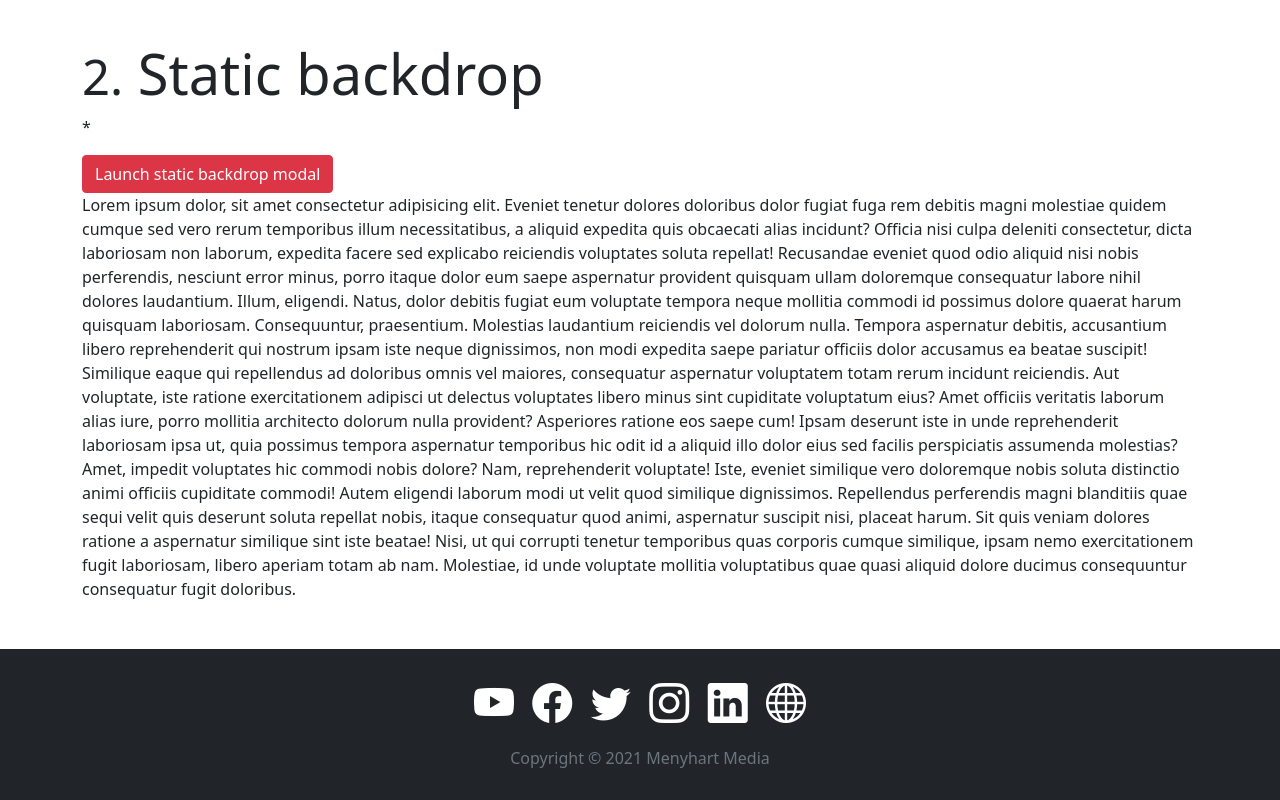
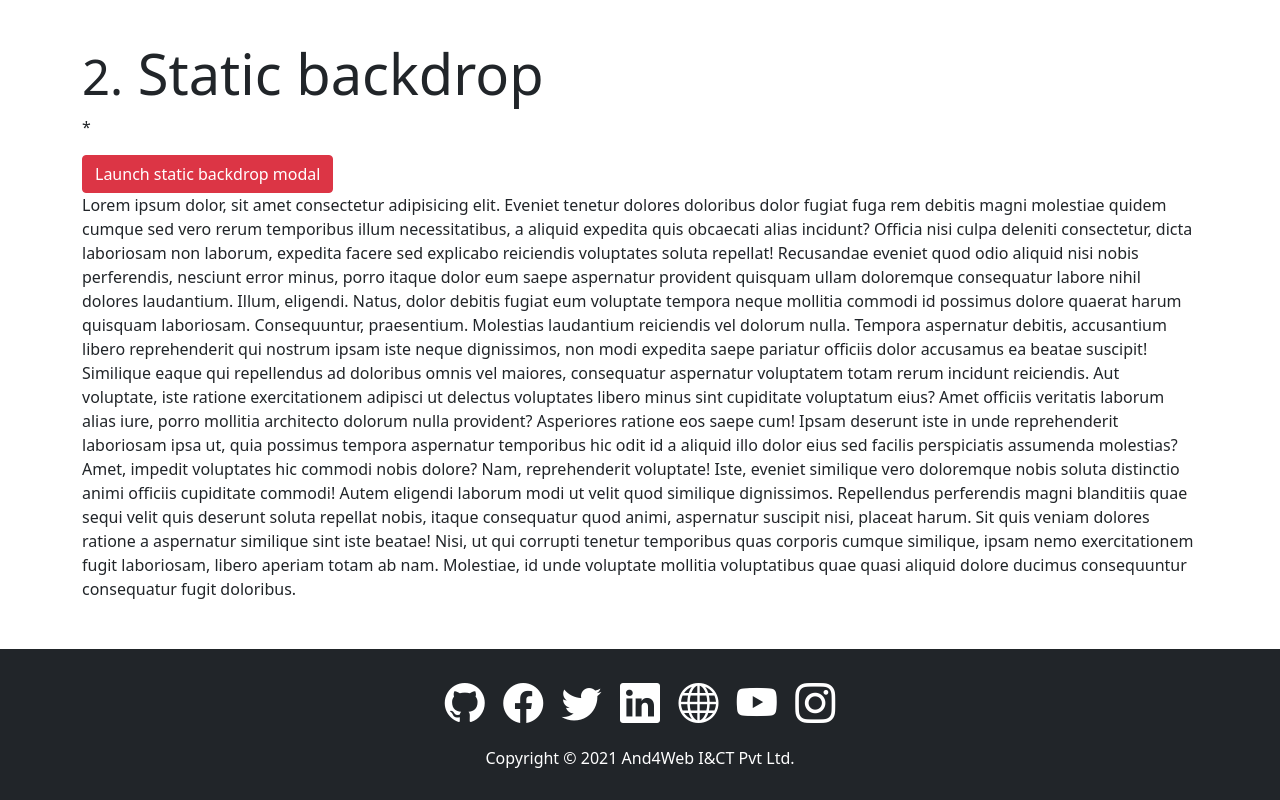
Before and after one commit to And4Web/bootstrap5_fundamentals, a plain HTML site: page S04_10_Modal.html in a window 1280 px wide. Shown: the part 590-1390 px from the top of the page. Drawn offline with nearby package versions, Linux system fonts and the light colour scheme.

Commit message:
footer content changed.

```diff
--- a/S04_10_Modal.html
+++ b/S04_10_Modal.html
@@ -202,46 +202,46 @@
     <footer class="mt-5 p-4 bg-dark text-center fs-1">
       <ul class="list-inline">
         <li class="list-inline-item">
-          <a href="https://www.youtube.com/c/MenyhartMedia" target="_blank"
+          <a href="https://github.com/And4Web" target="_blank"
+            ><i class="bi bi-github text-white"></i
+          ></a>
+        </li>
+
+        <li class="list-inline-item">
+          <a href="https://www.facebook.com/And4Web/" target="_blank"
+            ><i class="bi bi-facebook text-white"></i
+          ></a>
+        </li>
+        <li class="list-inline-item">
+          <a href="https://twitter.com/And4Web" target="_blank"
+            ><i class="bi bi-twitter text-white"></i
+          ></a>
+        </li>
+
+        <li class="list-inline-item">
+          <a href="https://www.linkedin.com/in/and4web/" target="_blank"
+            ><i class="bi bi-linkedin text-white"></i
+          ></a>
+        </li>
+        <li class="list-inline-item">
+          <a href="https://github.com/And4Web" target="_blank"
+            ><i class="bi bi-globe text-white"></i
+          ></a>
+        </li>
+        <li class="list-inline-item">
+          <a href="https://www.youtube.com/" target="_blank"
             ><i class="bi bi-youtube text-white"></i
           ></a>
         </li>
         <li class="list-inline-item">
-          <a
-            href="https://www.facebook.com/NB2Menyhart/c/MenyhartMedia"
-            target="_blank"
-            ><i class="bi bi-facebook text-white"></i
-          ></a>
-        </li>
-        <li class="list-inline-item">
-          <a href="https://www.twitter.com/NBMenyhart" target="_blank"
-            ><i class="bi bi-twitter text-white"></i
-          ></a>
-        </li>
-        <li class="list-inline-item">
-          <a
-            href="https://www.instagram.com/menyhart_b_norbert/"
-            target="_blank"
+          <a href="https://www.instagram.com/" target="_blank"
             ><i class="bi bi-instagram text-white"></i
           ></a>
         </li>
-        <li class="list-inline-item">
-          <a
-            href="https://www.linkedin.com/in/dipl-eng-menyhart-norbert"
-            target="_blank"
-            ><i class="bi bi-linkedin text-white"></i
-          ></a>
-        </li>
-        <li class="list-inline-item">
-          <a
-            href="https://www.volere.life/web-development/web-dev-courses/"
-            target="_blank"
-            ><i class="bi bi-globe text-white"></i
-          ></a>
-        </li>
       </ul>
-      <h6 class="text-muted">Copyright &copy; 2021 Menyhart Media</h6>
+      <h6 class="text-white">Copyright &copy; 2021 And4Web I&CT Pvt Ltd.</h6>
     </footer>
+
     <!-- Bootstrap JavaScript CDN -->
     <script
       src="https://cdn.jsdelivr.net/npm/bootstrap@5.0.2/dist/js/bootstrap.bundle.min.js"
```
Also changed, not shown: S04_06_Carousel.html (+31 -31 lines), S04_07_CloseButton&Collapse.html (+31 -31 lines), S04_08_Dropdowns.html (+32 -32 lines), S04_09_List&ListGroup.html (+32 -32 lines).
